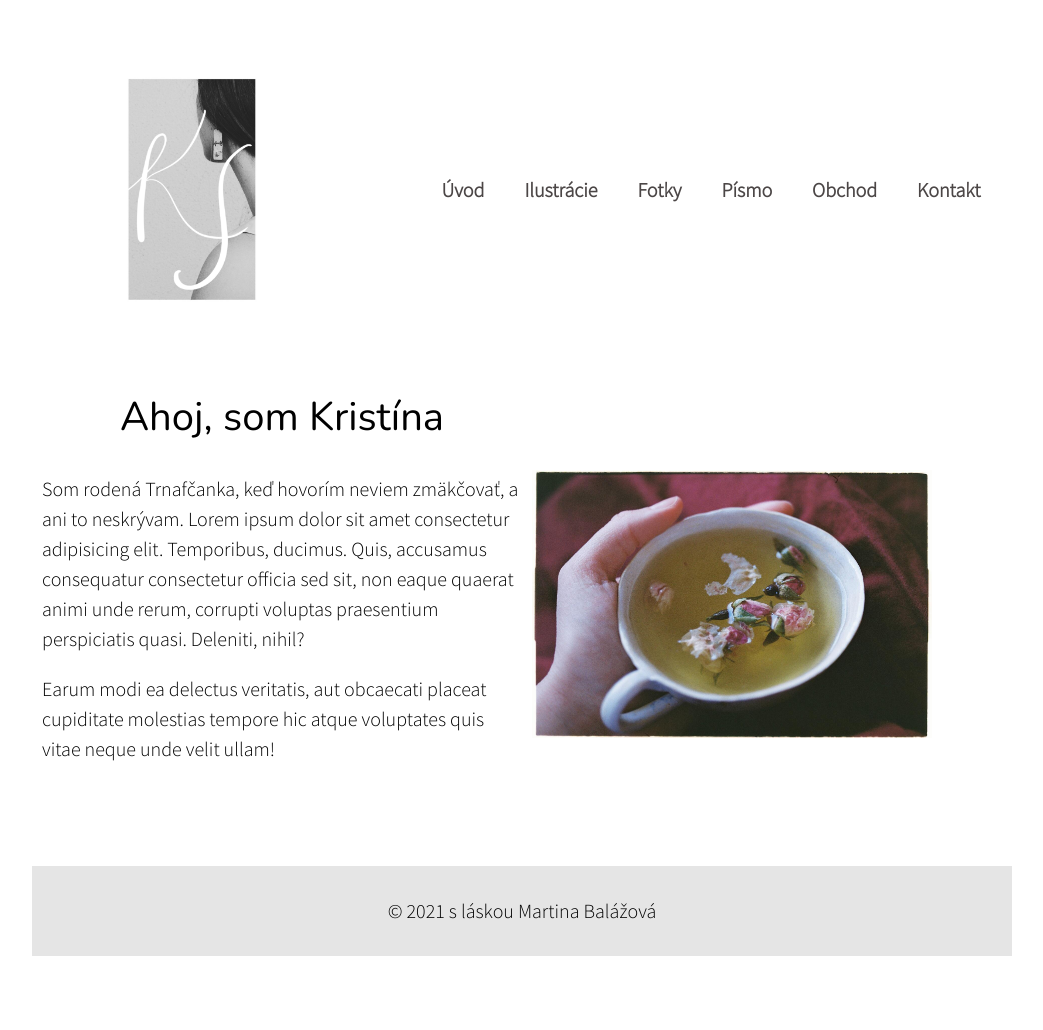
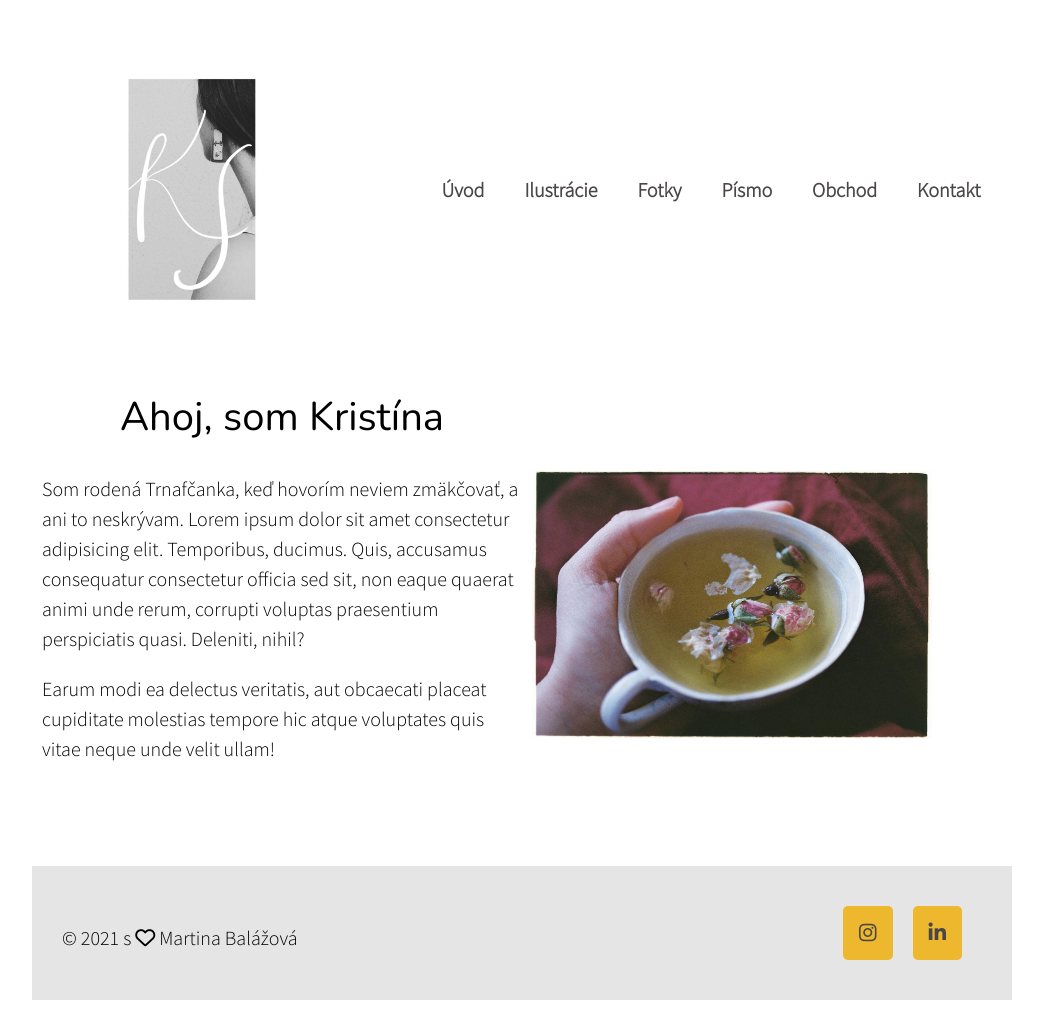
Before and after one commit to MartBal/slodickaweb, an Eleventy site: page index.html in a window 1280 px wide. Shown: the whole page, without its empty margins (118-1161 px from the left). Before the commit the page ends 986 px from the top, so only its background shows below. Built offline with nearby package versions, Linux system fonts and the light colour scheme; Eleventy itself is replaced by a stand-in of ours; files that its build step writes are made by us from their sources.

Commit message:
social icons added

```diff
--- a/_includes/moja-sablona.njk
+++ b/_includes/moja-sablona.njk
@@ -46,8 +46,20 @@
 
 
 	<footer class="footer">
-		&copy; 2021      s láskou Martina Balážová
+
+    <div class="copyright">&copy; 2021 s <i class="far fa-heart"></i> Martina Balážová</div>
+
+    <div class="social-icons">
+        <a class="social-icon" href="https://www.instagram.com/kristina.slodicka/" target="_blank">
+         <i class="fab fa-instagram"></i>
+        </a>
+
+        <a class="social-icon" href="https://www.linkedin.com/in/krist%C3%ADna-slodicka-9744b2216/" target="_blank">
+         <i class="fab fa-linkedin-in"></i>
+        </a>
+    </div>
+
 	</footer>
-
+        <script src="https://kit.fontawesome.com/2f2987d8dd.js" crossorigin="anonymous"></script>
 </body>
 </html>
--- a/scss/_footer.scss
+++ b/scss/_footer.scss
@@ -5,9 +5,44 @@
     background-color: colors.$c-footer;
     padding: 10px;
     text-align: center;
+    display: flex;
+    flex-direction: column-reverse;
+    align-items: center;
 
     @media screen and (min-width: 800px) {
+      display: flex;
+      flex-direction: row;
       padding: 30px;
       max-width: 1100px;
+      display: flex;
+      align-items: center;
+      justify-content: space-between;
     }
   }
+
+  .social-icons {
+    display: flex;
+    justify-content: end;
+    padding: 10px;
+  }
+
+  .social-icon {
+    color: colors.$c-link;
+    text-decoration: none;
+    margin: 0 10px;
+    display: inline-block;
+    cursor: pointer;
+    background-color: colors.$c-menu-secondary;
+    padding: 12px 16px;
+    border-radius: 5px;
+    transition: all 0.5s ease;
+  }
+
+  .social-icon:hover {
+    color: white;
+    background-color: rgb(230, 176, 40);
+  }
+
+  .copyright {
+    padding-top: 10px;
+  }
--- a/scss/_header.scss
+++ b/scss/_header.scss
@@ -48,7 +48,7 @@
   .menu__link {
     display: block;
     padding: 10px 10px;
-    color: #4b4646;
+    color: colors.$c-link;
     text-decoration: none;
     font-weight: bold;
     font-size: 16px;
```
Also changed, not shown: css/style.css, scss/style.scss (line endings or trailing spaces), 1 other file.
